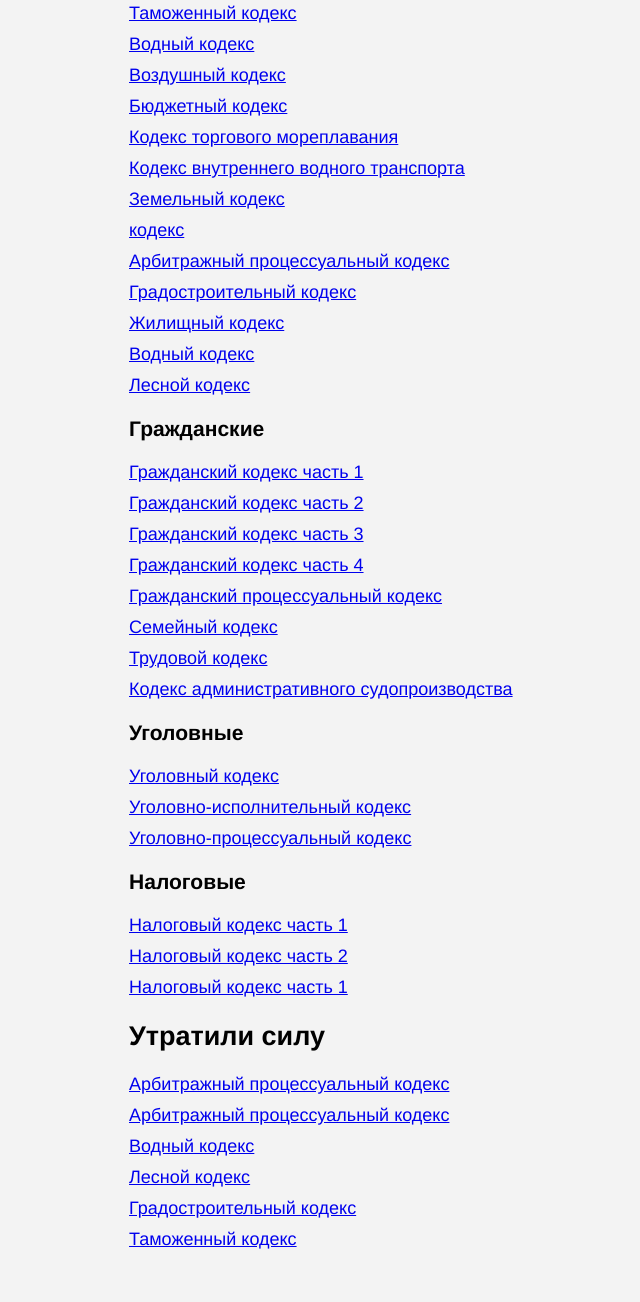
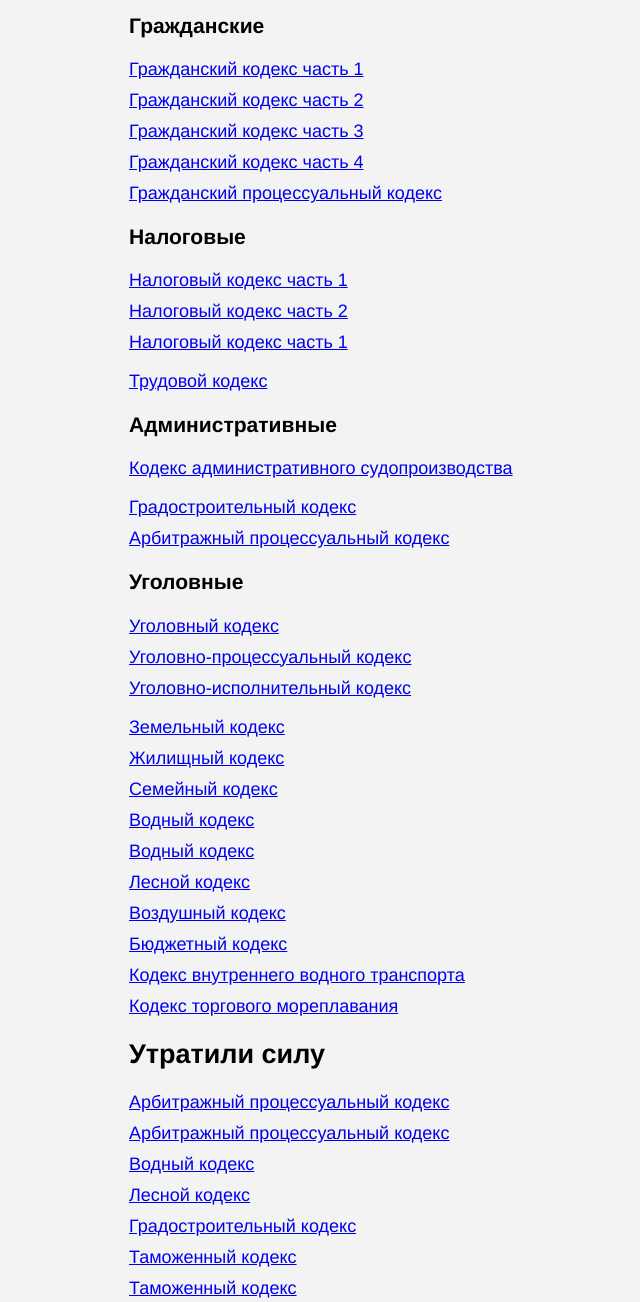
Before and after one commit to Konard/russian-law, a website: page index.html in a window 1280 px wide. Shown: the part 722-2024 px from the top of the page, without its empty margins (171-811 px from the left). Drawn offline with Linux system fonts and the light colour scheme.

Commit message:
Update index.html

```diff
--- a/index.html
+++ b/index.html
@@ -40,26 +40,12 @@
     <li><a href="data/html/102010178.html">Жилищный кодекс</a></li>
     <li><a href="data/html/102010182.html">Кодекс об административных правонарушениях</a></li>
     <li><a href="data/html/102011236.html">Земельный кодекс</a></li>
-
   </ul>
 
   <h1>Законодательство РФ</h1>
   <h2>Действующие</h2>
   <ul>
     <li><a href="data/html/102027595.html">Конституция</a></li>
-    <li><a href="data/html/102024315.html">Таможенный кодекс</a></li>
-    <li><a href="data/html/102038209.html">Водный кодекс</a></li>
-    <li><a href="data/html/102046246.html">Воздушный кодекс</a></li>
-    <li><a href="data/html/102054721.html">Бюджетный кодекс</a></li>
-    <li><a href="data/html/102059464.html">Кодекс торгового мореплавания</a></li>
-    <li><a href="data/html/102069974.html">Кодекс внутреннего водного транспорта</a></li>
-    <li><a href="data/html/102073184.html">Земельный кодекс</a></li>
-    <li><a href="data/html/102074277.html">кодекс</a></li>
-    <li><a href="data/html/102079219.html">Арбитражный процессуальный кодекс</a></li>
-    <li><a href="data/html/102090643.html">Градостроительный кодекс</a></li>
-    <li><a href="data/html/102090645.html">Жилищный кодекс</a></li>
-    <li><a href="data/html/102107048.html">Водный кодекс</a></li>
-    <li><a href="data/html/102110364.html">Лесной кодекс</a></li>
   </ul>
   <h3>Гражданские</h3>
   <ul>
@@ -68,21 +54,41 @@
     <li><a href="data/html/102073578.html">Гражданский кодекс часть 3</a></li>
     <li><a href="data/html/102110716.html">Гражданский кодекс часть 4</a></li>
     <li><a href="data/html/102078828.html">Гражданский процессуальный кодекс</a></li>
-    <li><a href="data/html/102038925.html">Семейный кодекс</a></li>
-    <li><a href="data/html/102074279.html">Трудовой кодекс</a></li>
-    <li><a href="data/html/102380990.html">Кодекс административного судопроизводства</a></li>
-  </ul>
-  <h3>Уголовные</h3>
-  <ul>
-    <li><a href="data/html/102041891.html">Уголовный кодекс</a></li>
-    <li><a href="data/html/102045146.html">Уголовно-исполнительный кодекс</a></li>
-    <li><a href="data/html/102073942.html">Уголовно-процессуальный кодекс</a></li>
   </ul>
   <h3>Налоговые</h3>
   <ul>
     <li><a href="data/html/102054722.html">Налоговый кодекс часть 1</a></li>
     <li><a href="data/html/102067058.html">Налоговый кодекс часть 2</a></li>
     <li><a href="data/html/605577371.html">Налоговый кодекс часть 1</a></li>
+  </ul>
+  <ul>
+    <li><a href="data/html/102074279.html">Трудовой кодекс</a></li>
+  </ul>
+  <h3>Административные</h3>
+  <ul>
+    <li><a href="data/html/102380990.html">Кодекс административного судопроизводства</a></li>
+  </ul>
+  <ul>
+    <li><a href="data/html/102090643.html">Градостроительный кодекс</a></li>
+    <li><a href="data/html/102079219.html">Арбитражный процессуальный кодекс</a></li>
+  </ul>
+  <h3>Уголовные</h3>
+  <ul>
+    <li><a href="data/html/102041891.html">Уголовный кодекс</a></li>
+    <li><a href="data/html/102073942.html">Уголовно-процессуальный кодекс</a></li>
+    <li><a href="data/html/102045146.html">Уголовно-исполнительный кодекс</a></li>
+  </ul>
+  <ul>
+    <li><a href="data/html/102073184.html">Земельный кодекс</a></li>
+    <li><a href="data/html/102090645.html">Жилищный кодекс</a></li>
+    <li><a href="data/html/102038925.html">Семейный кодекс</a></li>
+    <li><a href="data/html/102038209.html">Водный кодекс</a></li>
+    <li><a href="data/html/102107048.html">Водный кодекс</a></li>
+    <li><a href="data/html/102110364.html">Лесной кодекс</a></li>
+    <li><a href="data/html/102046246.html">Воздушный кодекс</a></li>
+    <li><a href="data/html/102054721.html">Бюджетный кодекс</a></li>
+    <li><a href="data/html/102069974.html">Кодекс внутреннего водного транспорта</a></li>
+    <li><a href="data/html/102059464.html">Кодекс торгового мореплавания</a></li>
   </ul>
   <h2>Утратили силу</h2>
   <ul>
@@ -92,6 +98,8 @@
     <li><a href="data/html/102045461.html">Лесной кодекс</a></li>
     <li><a href="data/html/102052754.html">Градостроительный кодекс</a></li>
     <li><a href="data/html/102081875.html">Таможенный кодекс</a></li>
+    <li><a href="data/html/102024315.html">Таможенный кодекс</a></li>
+    <li><a href="data/html/102074277.html">кодекс</a></li>
   </ul>
 </body>
 </html>
```
